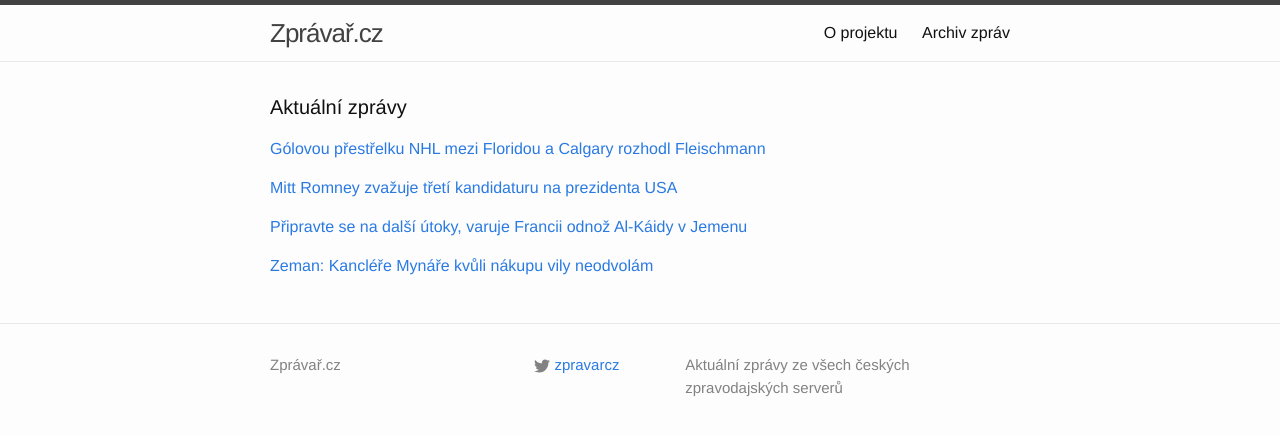
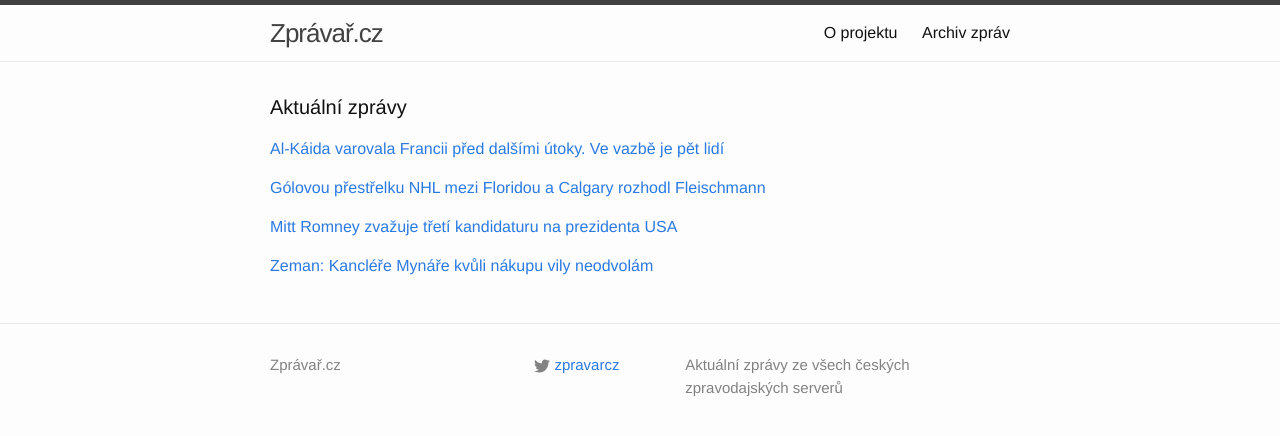
Before and after one commit to adliska/zpravar, a Jekyll site: the page built from index.html, in a window 1280 px wide. Shown: the top 436 px of the page. Built offline with Jekyll 4.4.1, drawn with Linux system fonts in a browser that asks for light colours; some of the changed lines change nothing that is shown.

Commit message:
zpravar news update

```diff
--- a/index.html
+++ b/index.html
@@ -5,8 +5,20 @@ layout: default
 <div class="home">
     <h1 class="page-heading">Aktuální zprávy</h1>
 
-<p><a href="javascript:;" onclick="toggle_visibility('zpravy0')">Gólovou přestřelku NHL mezi Floridou a Calgary rozhodl Fleischmann</a></p>
+<p><a href="javascript:;" onclick="toggle_visibility('zpravy0')">Al-Káida varovala Francii před dalšími útoky. Ve vazbě je pět lidí</a></p>
 <div id="zpravy0" style="display:none">
+<ul>
+<li><a href=http://zpravy.idnes.cz/jemenska-al-kaida-francie-utoky-dm5-/zahranicni.aspx?c=A150110_082724_zahranicni_jj>Al-Káida varovala Francii před dalšími útoky. Ve vazbě je pět lidí - zpravy.idnes.cz</a></li>
+<li><a href=http://zahranicni.ihned.cz/evropa-slovensko/c1-63357360-pariz-si-jeste-neoddechla-policie-hleda-dalsi-podezrele>Paříž si ještě neoddechla. Policie hledá další podezřelé - zahranicni.ihned.cz</a></li>
+<li><a href=http://www.lidovky.cz/pripravte-se-na-dalsi-utoky-varuje-francii-odnoz-al-kaidy-v-jemenu-1c1-/zpravy-svet.aspx?c=A150110_073523_ln_zahranici_hm>Připravte se na další útoky, varuje Francii odnož Al-Káidy v Jemenu  - www.lidovky.cz</a></li>
+<li><a href=http://www.ceskenoviny.cz/zpravy/zpravy/ozbrojenec-co-prepadl-klenotnictvi-na-jihu-francie-se-vzdal/1167177>Ozbrojenec, co přepadl klenotnictví na jihu Francie, se vzdal - www.ceskenoviny.cz</a></li>
+<li><a href=http://www.ceskenoviny.cz/zpravy/zpravy/odnoz-al-kaidy-v-jemenu-hrozi-dalsim-nasilim-ve-francii/1167165>Odnož Al-Káidy v Jemenu hrozí dalším násilím ve Francii - www.ceskenoviny.cz</a></li>
+<li><a href=http://www.ceskenoviny.cz/zpravy/zpravy/americka-diplomacie-varovala-sve-obcany-pred-atentaty-v-cizine/1167166>Americká diplomacie varovala své občany před atentáty v cizině - www.ceskenoviny.cz</a></li>
+<li><a href=http://www.novinky.cz/zahranicni/evropa/358379-muz-ktery-drzel-rukojmi-v-klenotnictvi-se-vzdal.html>Muž, který držel rukojmí v klenotnictví, se vzdal  - www.novinky.cz</a></li>
+<li><a href=http://www.rozhlas.cz/_zprava/odnoz-alkaidy-v-jemenu-hrozi-dalsimi-utoky-ve-francii-policie-zustava-v-pohotovosti--1441892>Odnož Al-Káidy v Jemenu hrozí dalšími útoky ve Francii, policie zůstává v pohotovosti  - www.rozhlas.cz</a></li>
+</ul>
+</div><p><a href="javascript:;" onclick="toggle_visibility('zpravy1')">Gólovou přestřelku NHL mezi Floridou a Calgary rozhodl Fleischmann</a></p>
+<div id="zpravy1" style="display:none">
 <ul>
 <li><a href=http://www.rozhlas.cz/_zprava/golovou-prestrelku-nhl-mezi-floridou-a-calgary-rozhodl-fleischmann--1441901>Gólovou přestřelku NHL mezi Floridou a Calgary rozhodl Fleischmann - www.rozhlas.cz</a></li>
 <li><a href=http://www.denik.cz/hokej/utocnik-fleischmann-rozhodl-golem-o-vyhre-floridy-20150110.html>Útočník Fleischmann rozhodl gólem o výhře Floridy - www.denik.cz</a></li>
@@ -14,20 +26,13 @@ layout: default
 <li><a href=http://www.sportovninoviny.cz/zpravy/utocnik-fleischmann-rozhodl-golem-o-vyhre-floridy/1167181>Útočník Fleischmann rozhodl gólem o výhře Floridy - www.sportovninoviny.cz</a></li>
 <li><a href=http://hokej.idnes.cz/fleischmann-rozhodl-prestrelku-na-lede-calgary-fro-/nhl.aspx?c=A150110_070943_nhl_Mkr>Fleischmann rozhodl přestřelku na ledě Calgary, Eliáš jednou asistoval - hokej.idnes.cz</a></li>
 </ul>
-</div><p><a href="javascript:;" onclick="toggle_visibility('zpravy1')">Mitt Romney zvažuje třetí kandidaturu na prezidenta USA </a></p>
-<div id="zpravy1" style="display:none">
+</div><p><a href="javascript:;" onclick="toggle_visibility('zpravy2')">Mitt Romney zvažuje třetí kandidaturu na prezidenta USA </a></p>
+<div id="zpravy2" style="display:none">
 <ul>
 <li><a href=http://www.lidovky.cz/dve-prohry-nevadi-romney-zvazuje-treti-kandidaturu-na-prezidenta-usa-1k8-/lide.aspx?c=A150110_074221_lide_hm>Mitt Romney zvažuje třetí kandidaturu na prezidenta USA  - www.lidovky.cz</a></li>
 <li><a href=http://zpravy.aktualne.cz/zahranici/kdo-vystrida-obamu-kandidaturu-na-prezidenta-zvazuje-romney/r~3a697a14989011e4ba57002590604f2e/>Kdo vystřídá Obamu? Kandidaturu na prezidenta zvažuje Romney - zpravy.aktualne.cz</a></li>
 <li><a href=http://www.ceskenoviny.cz/zpravy/zpravy/romney-zvazuje-treti-kandidaturu-na-prezidenta-usa/1167168>Romney zvažuje třetí kandidaturu na prezidenta USA - www.ceskenoviny.cz</a></li>
 <li><a href=http://www.novinky.cz/zahranicni/amerika/358380-romney-zvazuje-kandidaturu-na-americkeho-prezidenta.html>Romney zvažuje kandidaturu na amerického prezidenta - www.novinky.cz</a></li>
-</ul>
-</div><p><a href="javascript:;" onclick="toggle_visibility('zpravy2')">Připravte se na další útoky, varuje Francii odnož Al-Káidy v Jemenu </a></p>
-<div id="zpravy2" style="display:none">
-<ul>
-<li><a href=http://www.lidovky.cz/pripravte-se-na-dalsi-utoky-varuje-francii-odnoz-al-kaidy-v-jemenu-1c1-/zpravy-svet.aspx?c=A150110_073523_ln_zahranici_hm>Připravte se na další útoky, varuje Francii odnož Al-Káidy v Jemenu  - www.lidovky.cz</a></li>
-<li><a href=http://www.ceskenoviny.cz/zpravy/zpravy/odnoz-al-kaidy-v-jemenu-hrozi-dalsim-nasilim-ve-francii/1167165>Odnož Al-Káidy v Jemenu hrozí dalším násilím ve Francii - www.ceskenoviny.cz</a></li>
-<li><a href=http://www.rozhlas.cz/_zprava/odnoz-alkaidy-v-jemenu-hrozi-dalsimi-utoky-ve-francii-policie-zustava-v-pohotovosti--1441892>Odnož Al-Káidy v Jemenu hrozí dalšími útoky ve Francii, policie zůstává v pohotovosti  - www.rozhlas.cz</a></li>
 </ul>
 </div><p><a href="javascript:;" onclick="toggle_visibility('zpravy3')">Zeman: Kancléře Mynáře kvůli nákupu vily neodvolám</a></p>
 <div id="zpravy3" style="display:none">
```
